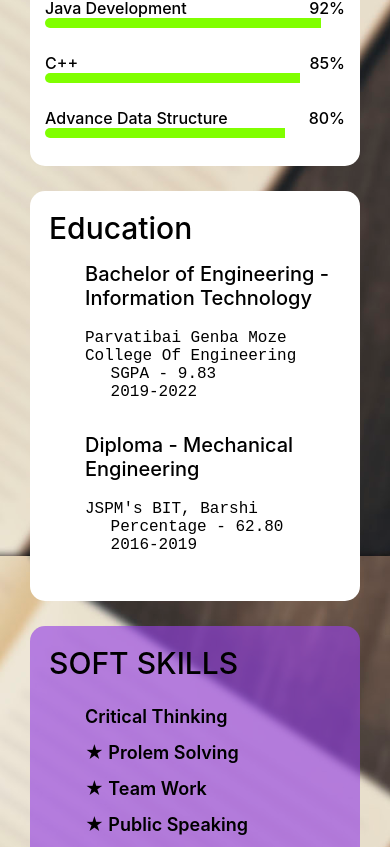
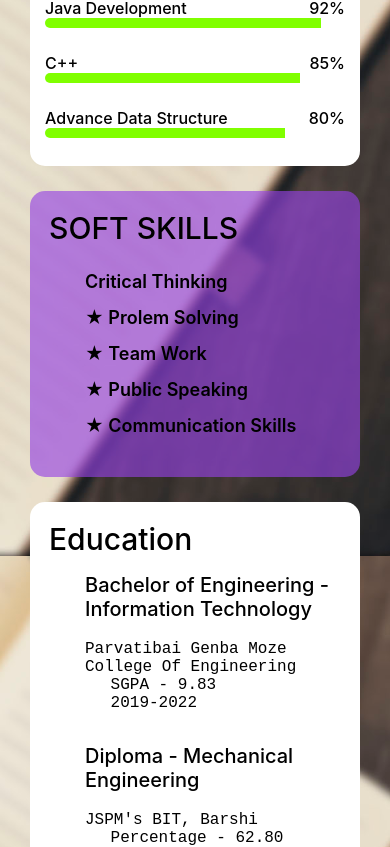
Before and after one commit to coder-abhi/coder-abhi-profile, a React (Create React App) app: page / in a window 390 px wide. Shown: the part 1132-1979 px from the top of the page. Built offline with nearby package versions, Linux system fonts and the light colour scheme.

Commit message:
Slots arrangement is adjusted

```diff
--- a/src/Center.css
+++ b/src/Center.css
@@ -154,7 +154,12 @@ progress {
         flex-wrap: wrap;
         height: auto;
         margin: 0px 30px;
+        flex-direction: column;
     }
+    .center-slot-2{
+        flex-direction: column-reverse;
+    }
+
     .center-slots-sub{
         margin:0;
         width: 100%;
--- a/src/Center.js
+++ b/src/Center.js
@@ -8,7 +8,7 @@ import IconMail from './Img/mail_ico.ico';
 function Center() {
     return (
         <div className="center">
-            <div className="center-slots">
+            <div className="center-slots center-slot-1">
 
                 <div className="center-slots-sub sub-slot-1">
                     <div className='center-slots-sub-inner'>
@@ -48,7 +48,7 @@ function Center() {
 
             </div>
 
-            <div className="center-slots">
+            <div className="center-slots center-slot-2">
                 <div className="center-slots-sub sub-slot-3">
                     <div className='center-slots-sub-inner'>
                         <div className='slot-heading'>Education</div>
@@ -81,16 +81,16 @@ function Center() {
                     </div>
                 </div>
             </div>
-            <div className="center-slots">
+            <div className="center-slots center-slot-3">
                 <div className="center-slots-sub sub-slot-5">
                     <div className='center-slots-sub-inner'>
                         <div className='slot-heading'>Contact</div>
                         <ul className='soft-skill-list contact-list'>
 
-                            <li><img src={IconLocation} className='contact-list-ele' alt='' /> Pune </li>
-                            <li><img src={IconCall} className='contact-list-ele' alt='' /> +91 7020606242</li>
-                            <li><img src={IconMail} className='contact-list-ele ele-mail' alt='' /> abhi.kamble.3987@gmail.com</li>
-                            <li><img src={IconWeb} className='contact-list-ele' alt='' /> https://coder-abhi.vercel.app</li>
+                            <li><a href='https://www.google.com/maps/place/Pune,+Maharashtra/@18.5248904,73.722879,11z/'><img src={IconLocation} className='contact-list-ele' alt='' /> Pune </a></li>
+                            <li><a href='tel:5558920234'><img src={IconCall} className='contact-list-ele' alt='' /> +91 7020606242</a></li>
+                            <li><a href='mailto:abhi.kamble.3987@gmail.com'><img src={IconMail} className='contact-list-ele ele-mail' alt='' /> abhi.kamble.3987@gmail.com</a></li>
+                            <li><a href='https://coder-abhi.vercel.app/'><img src={IconWeb} className='contact-list-ele' alt='' /> www.coder-abhi.vercel.app</a></li>
                         </ul>
                     </div>
                 </div>
```
